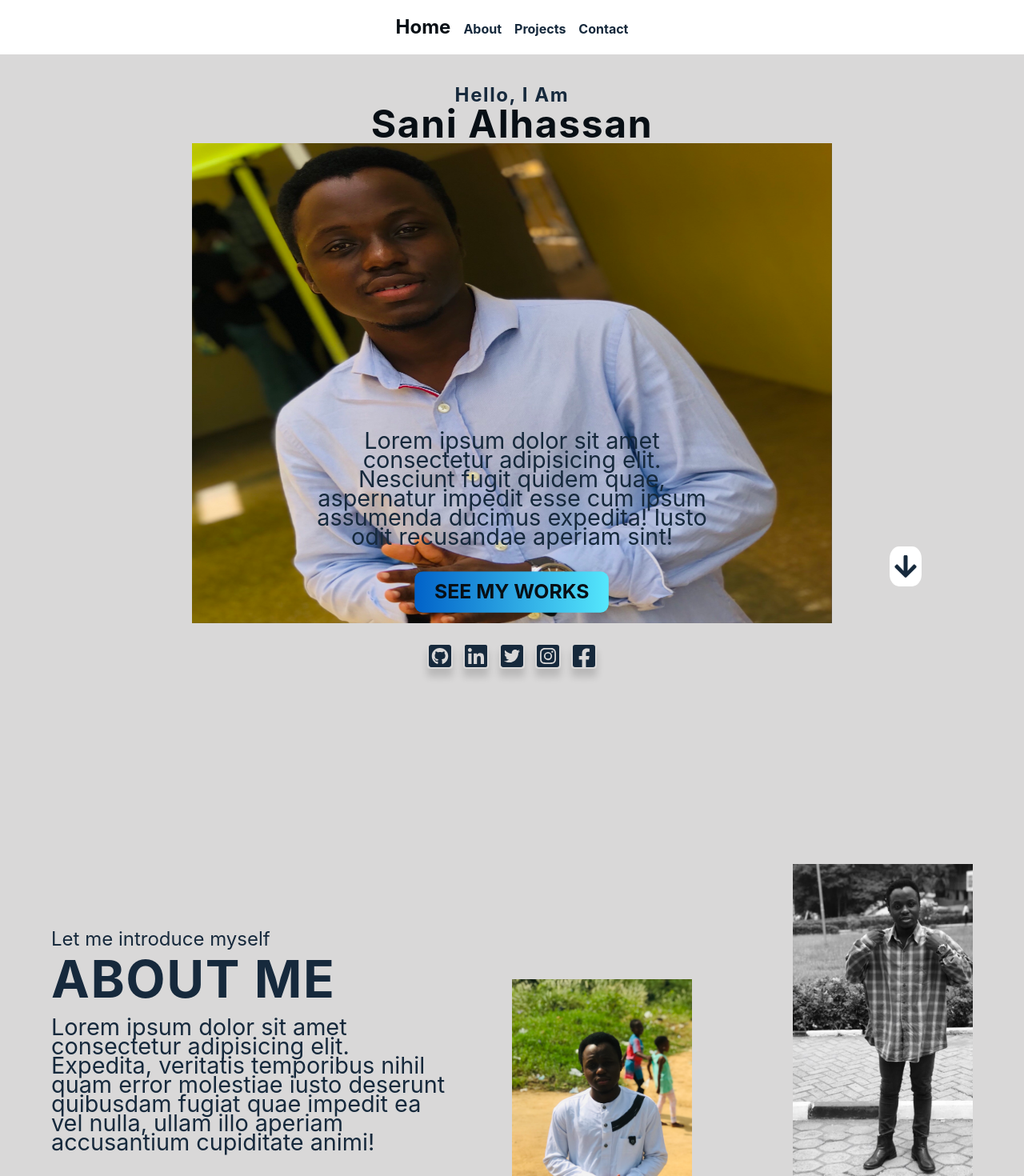
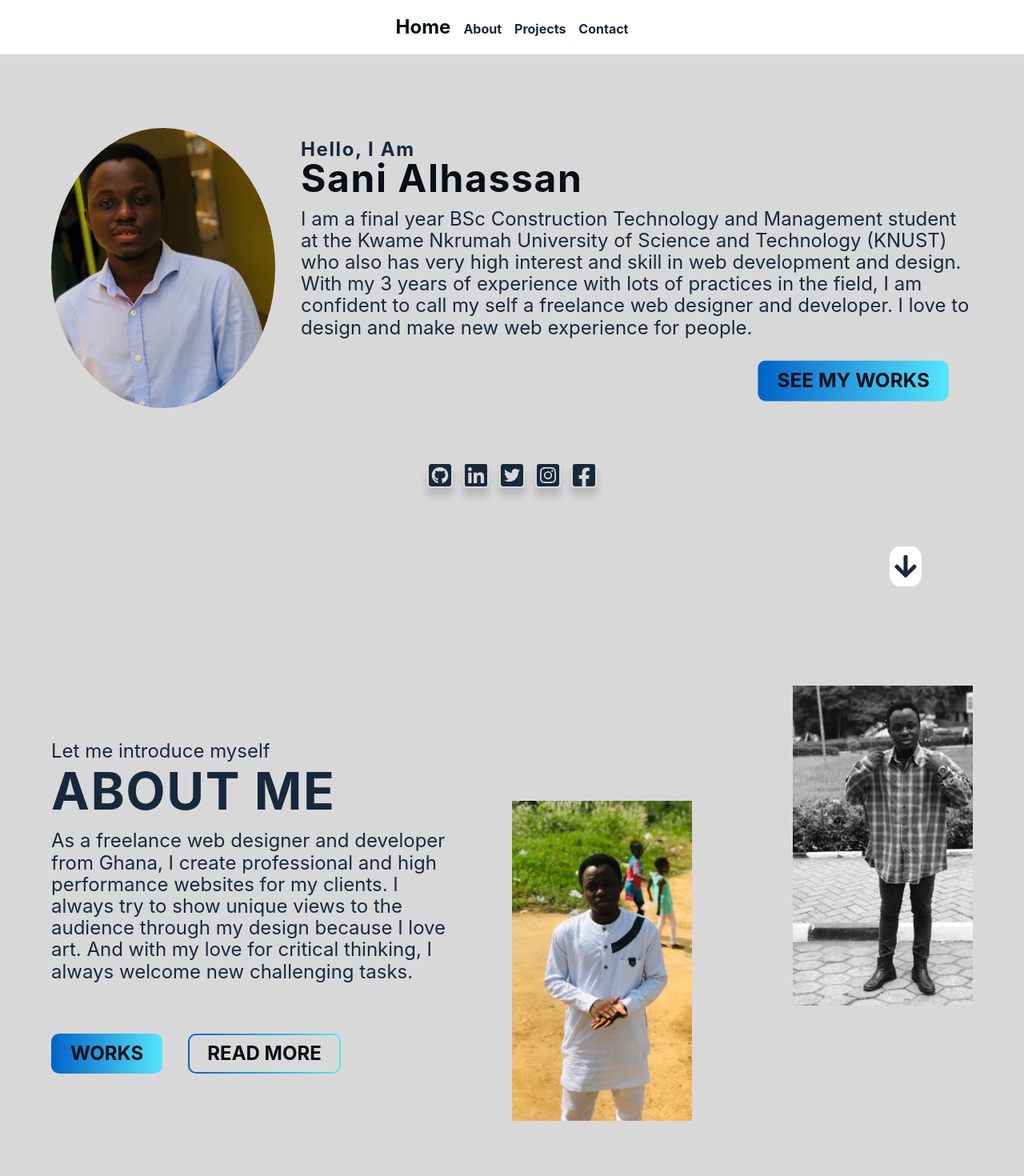
Before and after one commit to Kaculoss/My-Portfolio, a React (Create React App) app: page / in a window 1280 px wide. Shown: the top 1470 px of the page at 80% size. Built offline with nearby package versions, Linux system fonts and the light colour scheme.

Commit message:
finished my portfolio

```diff
--- a/src/App.css
+++ b/src/App.css
@@ -177,13 +177,13 @@ img {
 .PText {
   max-width: 500px;
   margin: 0 auto;
-  font-size: 1.8rem;
-  line-height: 1.5rem;
+  font-size: 1.5rem;
+  line-height: 1.7rem;
 }
 
 @media screen and (max-width: 768px) {
   .PText {
-    font-size: 1.4rem;
+    font-size: 1.3rem;
   }
 }
 
@@ -298,26 +298,46 @@ FaFacebookSquare color="#3b5998"
 
 /* HERO SECTION */
 .hero {
-  margin-top: -50px;
-  height: 100vh;
-  min-height: 1050px;
+  padding: 10rem 0;
   width: 100%;
   text-align: center;
+}
+
+.hero .hero-top {
   display: flex;
   align-items: center;
   justify-content: center;
-  position: relative;
+  gap: 2rem;
+}
+
+.hero .hero-img {
+  flex: 1;
+}
+
+.hero .hero-info {
+  flex: 3;
+  display: flex;
+  flex-direction: column;
+  align-items: flex-start;
+  width: 100%;
+}
+
+.hero .hero-info .PText {
+  width: 100%;
+  margin-top: 0.8rem;
+  max-width: 100%;
+  text-align: left;
 }
 
 .hero .hero-heading {
   font-size: 1.5rem;
   margin-bottom: 0rem;
-  position: relative;
 }
 
 .hero .hero-heading span {
   display: inline-block;
   width: 100%;
+  text-align: left;
 }
 
 .hero .hero-heading .hero-name {
@@ -326,28 +346,25 @@ FaFacebookSquare color="#3b5998"
   font-weight: 700;
 }
 
-.hero .hero-img {
-  max-width: 800px;
+.hero .social-media-icons {
+  margin-top: 3.5rem;
+  display: flex;
+  align-items: center;
+  justify-content: center;
+}
+
+.hero .MyButton {
+  margin-top: 0.5rem;
   width: 100%;
-  height: 600px;
-  margin: 0 auto;
+  text-align: right;
+  padding-right: 2rem;
 }
 
 .hero .hero-img img {
-  width: 100%;
-  height: 100%;
-  /* object-fit: cover; */
-}
-
-.hero .hero-info {
-  margin-top: -15rem;
-}
-
-.hero .social-media-icons {
-  margin-top: 2rem;
-  display: flex;
-  align-items: center;
-  justify-content: center;
+  border-radius: 50%;
+  height: 350px;
+  object-fit: cover;
+  object-position: top;
 }
 
 .hero .MyButton .link-button {
@@ -368,8 +385,7 @@ FaFacebookSquare color="#3b5998"
   }
 
   .hero .hero-img {
-    height: 300px;
-    max-width: 400px;
+    display: none;
   }
 
   .hero .hero-info {
--- a/src/Components/AboutSection.js
+++ b/src/Components/AboutSection.js
@@ -15,10 +15,11 @@ export default function AboutSection() {
             heading="About Me"
           />
           <Ptext>
-            Lorem ipsum dolor sit amet consectetur adipisicing elit. Expedita,
-            veritatis temporibus nihil quam error molestiae iusto deserunt
-            quibusdam fugiat quae impedit ea vel nulla, ullam illo aperiam
-            accusantium cupiditate animi!
+            As a freelance web designer and developer from Ghana, I create
+            professional and high performance websites for my clients. I always
+            try to show unique views to the audience through my design because I
+            love art. And with my love for critical thinking, I always welcome
+            new challenging tasks.
           </Ptext>
           <div className="aboutSection-btns">
             <MyButton btnLink="/projects" btnText="Works" />
--- a/src/Components/Footer.js
+++ b/src/Components/Footer.js
@@ -13,10 +13,9 @@ export default function Footer() {
           <div className="footer-col footer-about">
             <h2>Sani Alhassan</h2>
             <Ptext>
-              Lorem ipsum dolor sit amet consectetur adipisicing elit. Repellat,
-              nesciunt perspiciatis similique facilis ipsum perferendis
-              necessitatibus porro delectus nostrum, accusamus qui maiores
-              asperiores quia officia!
+              A freelance web designer and developer from Ghana. With a good
+              performance rate, I always make websites have unique designs with
+              exceptional functionality and responsiveness.
             </Ptext>
           </div>
           <div className="footer-col">
--- a/src/Components/HeroSection.js
+++ b/src/Components/HeroSection.js
@@ -7,22 +7,28 @@ export default function HeroSection() {
   return (
     <div className="hero">
       <div className="container">
+        <div className="hero-top">
+          <div className="hero-img">
+            <img src="./images/Sani Alhassan.jpg" alt="Sani Alhassan" />
+          </div>
+          <div className="hero-info">
             <h1 className="hero-heading">
               <span>Hello, I am</span>
               <span className="hero-name">Sani Alhassan</span>
             </h1>
-        <div className="hero-img">
-          <img src="./images/Sani crop.jpg" alt="Sani Alhassan" />
-        </div>
-        <div className="hero-info">
             <Ptext>
-            Lorem ipsum dolor sit amet consectetur adipisicing elit. Nesciunt
-            fugit quidem quae, aspernatur impedit esse cum ipsum assumenda
-            ducimus expedita! Iusto odit recusandae aperiam sint!
+              I am a final year BSc Construction Technology and Management
+              student at the Kwame Nkrumah University of Science and Technology
+              (KNUST) who also has very high interest and skill in web
+              development and design. With my 3 years of experience with lots of
+              practices in the field, I am confident to call my self a freelance
+              web designer and developer. I love to design and make new web
+              experience for people.
             </Ptext>
             <MyButton btnLink="/projects" btnText="see my works" />
+          </div>
+        </div>
         <SocialMediaIcons drow />
-        </div>
       </div>
     </div>
   );
--- a/src/Components/ServiceSection.js
+++ b/src/Components/ServiceSection.js
@@ -12,12 +12,12 @@ export default function ServiceSection() {
           <ServicesSectionItem
             icon={<MdDesktopMac />}
             title="Website Design"
-            desc="I do ui/ux design for websites which makes the website looks good and unique from others."
+            desc="I do ui/ux design for websites which makes the website look good and unique from others."
           />
           <ServicesSectionItem
             icon={<MdCode />}
             title="Web Development"
-            desc="I also develop websites with blazing fast speed and high performance."
+            desc="I also to develop websites with blazing fast speed and high performance."
           />
           <ServicesSectionItem
             icon={<MdPhonelinkSetup />}
--- a/src/Pages/About.js
+++ b/src/Pages/About.js
@@ -17,22 +17,38 @@ export default function About() {
             <h2 className="about-heading">A freelance Web Developer</h2>
             <div className="about-info">
               <Ptext>
-                Lorem ipsum dolor sit amet consectetur adipisicing elit.
-                Accusamus nostrum unde perspiciatis nesciunt quaerat laudantium
-                ipsum voluptatem facere debitis numquam iure eum corrupti,
-                minima hic nisi. Vel, fugit dignissimos nemo nulla autem eaque
+                Mathematics has always been my favorite since I was first
+                introduced to the subject. As a young boy from Koforidua in the
+                eastern region of Ghana, my mates called me "the mathematician".
+                As a result, taking on challenges with complex logical problems
+                has always been something of joy to me. I am also a naturally
+                gifted artist who loves to design stuffs for the audience to
+                appreciate my unique point of view. I also love to create things
+                that can benefits others.
                 <br />
                 <br />
-                Lorem ipsum dolor sit amet consectetur, adipisicing elit.
-                Exercitationem provident earum nihil sit cumque quos, aut
-                excepturi veritatis numquam? Saepe, repellendus reprehenderit?
-                Iste tempore itaque sequi quam deserunt iusto, voluptatum harum
+                Fortunately for me, my educational path has been the best,
+                because it satisfies my foundamental interests. General Science
+                with Technical Drawing (TD) replacing Biology as an elective in
+                senior high and currently, a BSc. Construction Technology and
+                Management (CTM) student in varsity. These courses allows me to
+                build on my interests in mathematics and art. I became acquinted
+                with coding in my first year at KNUST and I have loved the
+                concept ever since. I decided not to let my course in
+                construction technology stand in my way of also becoming a
+                programmer so I started my first "Hello World!" course on
+                YouTube right away.
                 <br />
                 <br />
-                Lorem, ipsum dolor sit amet consectetur adipisicing elit. Nisi
-                optio doloribus vel quisquam in. Dolorem exercitationem
-                adipisci, commodi quis aliquam reiciendis iusto beatae enim
-                dicta neque praesentium vel eaque impedit accusantium iure
+                Aside the logical aspect of coding, it is also an art in its own
+                way for me. It has always been a challenge, taking side coding
+                courses online for my 4 years in university along with my main
+                course in construction technology, but it is worth it. I love
+                coding and now I have the opportunity to design along with it. I
+                find it very interesting and I enjoy every process of it.
+                Helping to make the world a better place in any way I can, is my
+                vision. And as the world is becoming better every day with
+                technology, it is now time to put my programming skills to work.
               </Ptext>
             </div>
             <MyButton btnText="Download CV" btnLink="#" />
--- a/src/Pages/Projects.js
+++ b/src/Pages/Projects.js
@@ -115,10 +115,13 @@ function Projects() {
             <div className="personal-info">
               <h1>Sani's Projects</h1>
               <Ptext>
-                Lorem ipsum dolor sit amet consectetur adipisicing elit. Nobis
-                neque inventore voluptatum officiis? Laudantium amet iure
-                tenetur. Delectus doloremque quos earum, sunt adipisci ex
-                recusandae, hic impedit deserunt autem non.
+                As a self-taught developer, i can only develop my skills with
+                lots and lots of practices and taking on challenging tasks from
+                the internet. I have worked on many projects, from the
+                development of basic HTML page to developing and designing more
+                complex and functionable websites including a real-time chat
+                application. Below are some of the projects i have worked on
+                with their source codes hosted on GitHub.
               </Ptext>
             </div>
             <MyButton
```
Lines whose indentation alone changed are shown as unchanged.
